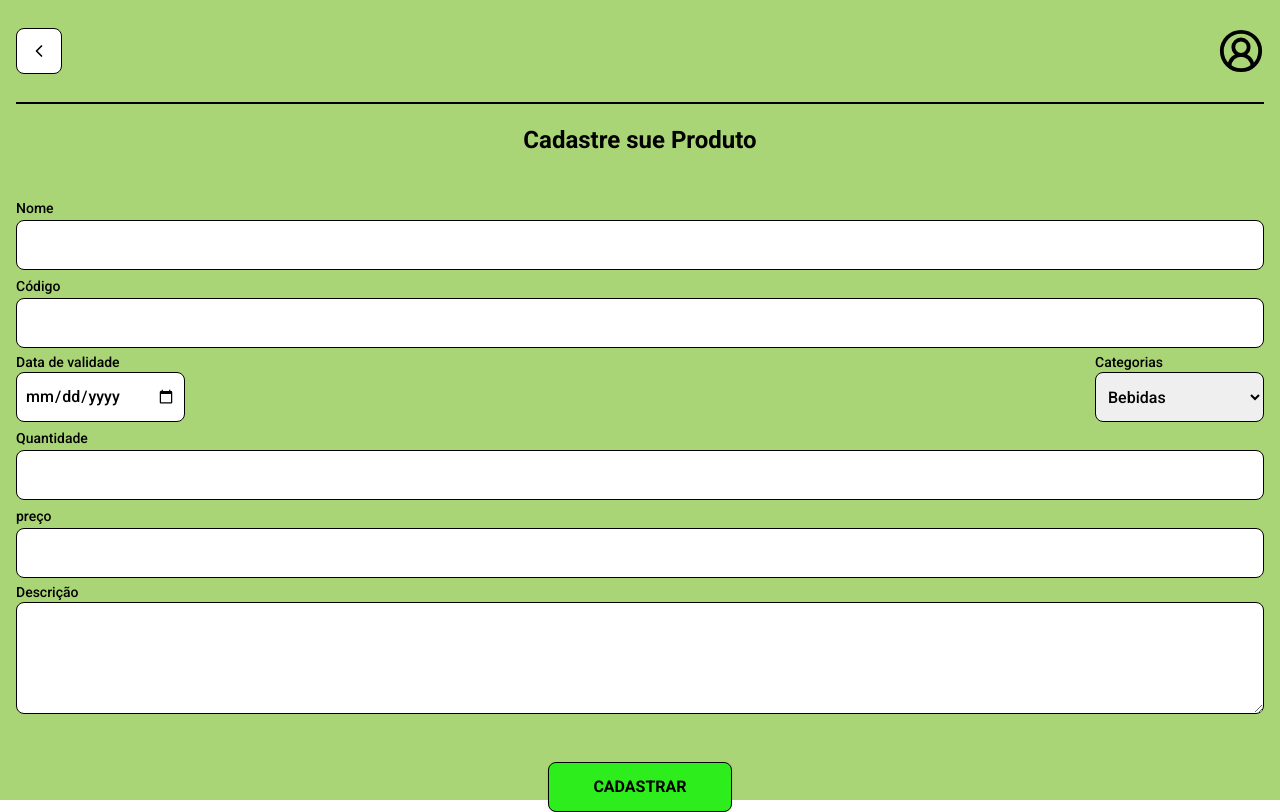
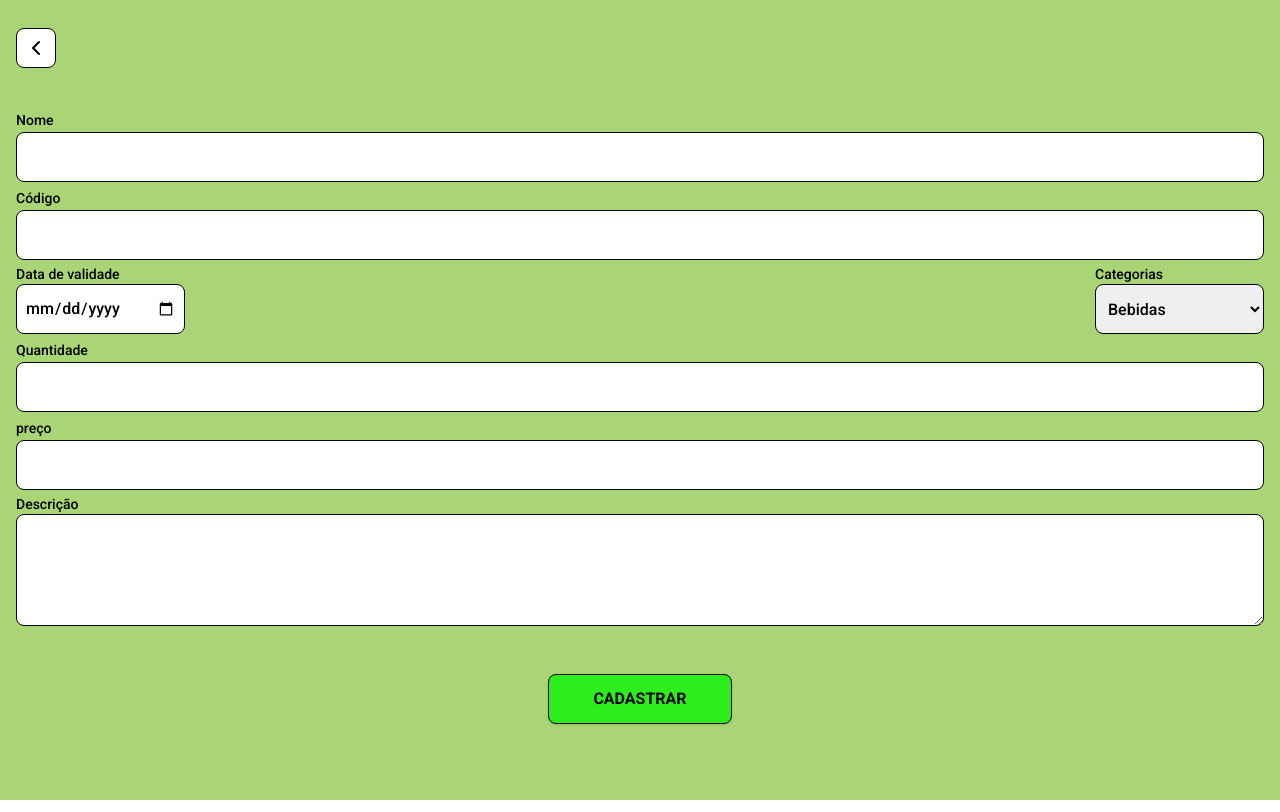
Before and after one commit to MateusAugustoo/Stock, a React (Vite) app in the folder front-end/: page /register_product in a window 1280 px wide. Built offline with nearby package versions, Linux system fonts and the light colour scheme.

Commit message:
feat: create component Header default

```diff
--- a/front-end/src/components/Header.tsx
+++ b/front-end/src/components/Header.tsx
@@ -1,18 +1,19 @@
-import { CircleUserRound } from "lucide-react"
-import { ButtonBack } from "./ButtonBack"
+import { ChevronLeftIcon } from "lucide-react";
 
+type Props = {
+  title: string
+}
 
-export function HeaderComponent() {
+export function HeaderComponent({title}: Props) {
   return (
-    <div className="pt-7">
-      <div className="flex justify-between ">
-        <ButtonBack />
-        <CircleUserRound size={46} />
+    <header className="flex justify-between items-center pt-7">
+      <div className="bg-white border border-black size-10 rounded-lg flex items-center justify-center">
+        <ChevronLeftIcon />
       </div>
-
-      <div className="border border-black mt-7"/>
-
-      <h1 className="text-2xl font-bold text-center mt-5">Cadastre sue Produto</h1>
-    </div>
+      <h2 className="text-2xl font-bold">
+        {title}
+      </h2>
+      <div></div>
+    </header>
   )
 }
```
